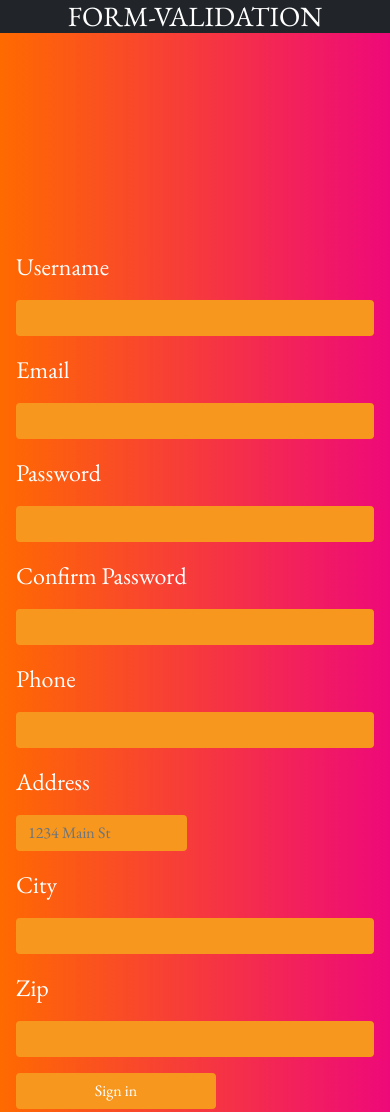
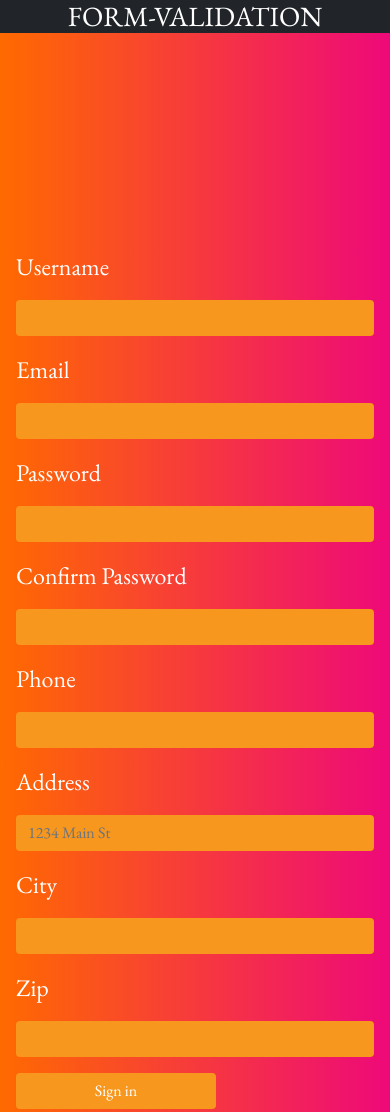
Before and after one commit to Tanvir1717/form-validation-rgex, a plain HTML site: page index.html in a window 390 px wide. Shown: the top 1112 px of the page. Drawn offline with nearby package versions, Linux system fonts and the light colour scheme.

Commit message:
Update index.html

```diff
--- a/index.html
+++ b/index.html
@@ -44,7 +44,7 @@
                 <input type="phone" class="form-control" id="inputPhone">
                 <span id="phoneerror" class="text-dark font-weight-bold"></span>
             </div>
-            <div class="col-6">
+            <div class="col-md-6">
                 <label for="inputAddress" class="form-label">Address</label>
                 <input type="text" class="form-control" id="inputAddress" placeholder="1234 Main St">
                 <span id="addresserror" class="text-dark font-weight-bold"></span>
```
